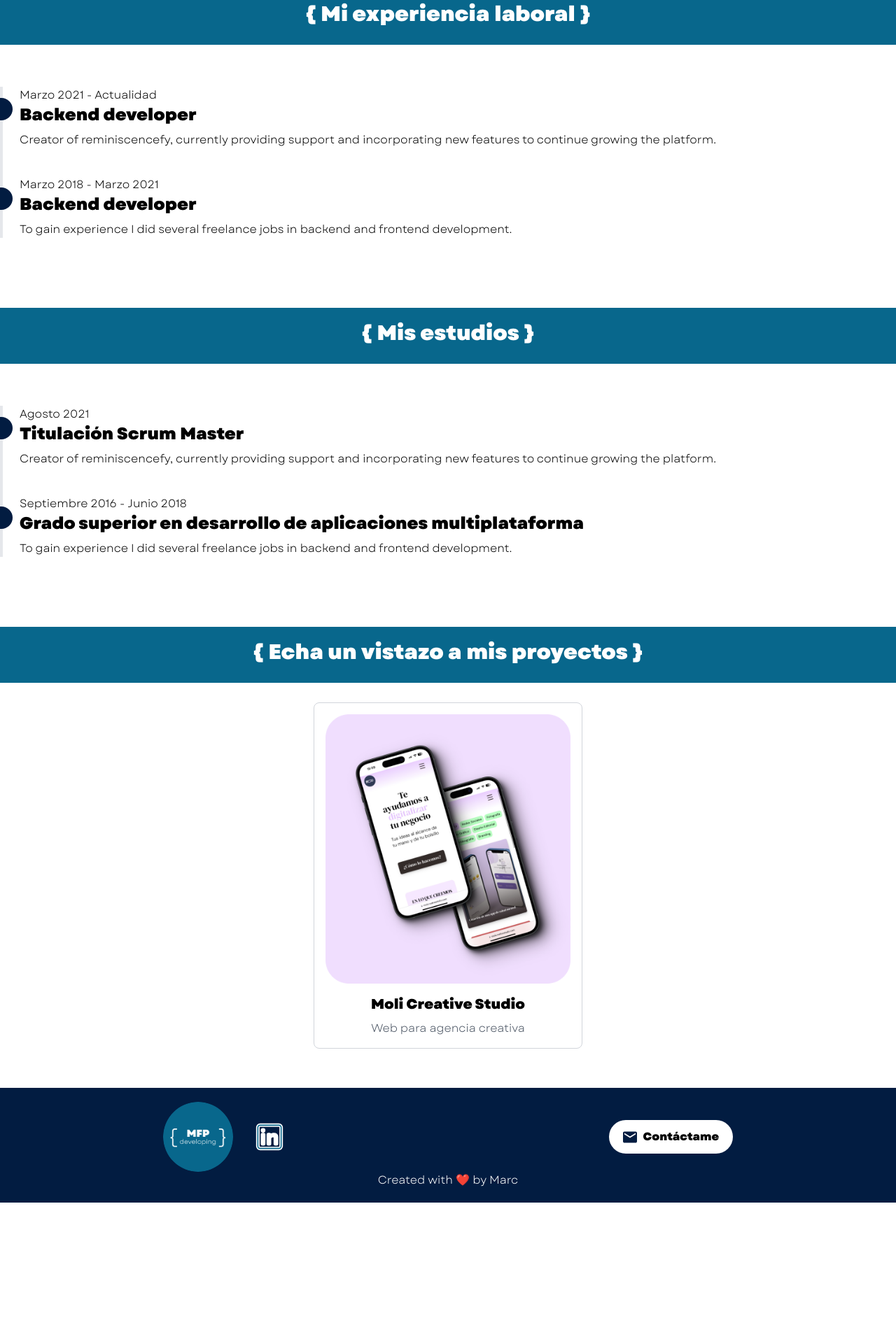
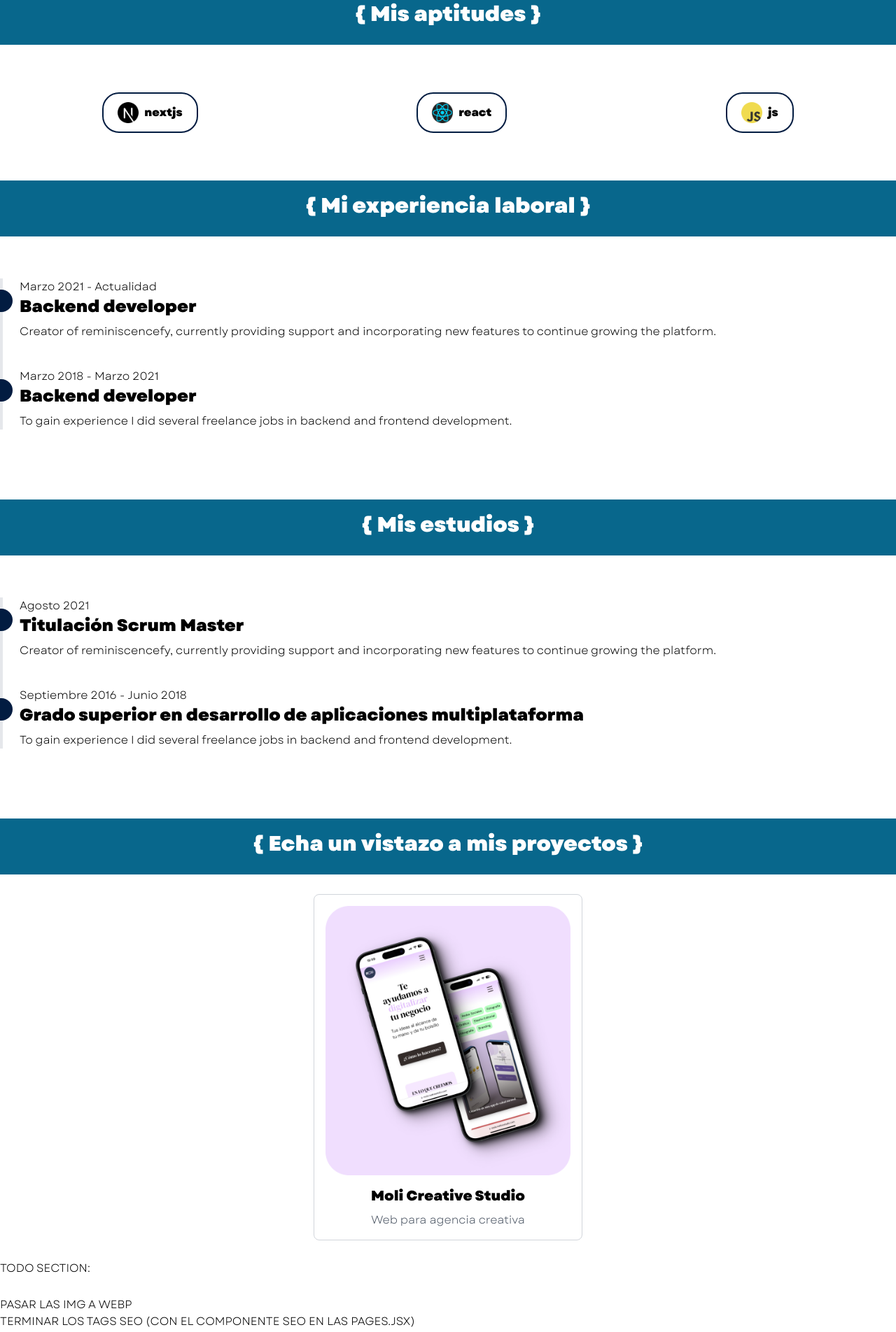
Before and after one commit to devtechmarc/cv-page, a React (Vite) app: page / in a window 1280 px wide. Shown: the part 860-2764 px from the top of the page at 70% size. Before the commit the page ends 2579 px from the top, so only its background shows below. Built offline with nearby package versions, Linux system fonts and the light colour scheme.

Commit message:
added seo configuration and new components

```diff
--- a/index.html
+++ b/index.html
@@ -4,9 +4,27 @@
     <meta charset="UTF-8" />
     <link rel="icon" type="image/svg+xml" href="/vite.svg" />
     <meta name="viewport" content="width=device-width, initial-scale=1.0" />
+
+
+    <meta name="description" content="Amante de la programación y el deporte, siempre he estado metido detrás del muro trabajando de Backend developer con Java. Ahora, directo a full stack. Mis 6 años de experiencia me han preparado para adaptarme a las situaciones y peculiaridades de cada proyecto, así como a tirar del hilo en busca de la mejor solución. En cada uno de mis proyectos me he dedicado al desarrollo de evolutivos y correctivos. Así como de hablar con el cliente sobre la opción más viable acorde a lo que necesitaba en cada momento.">
+    <meta name="keywords" content="React, desarrollador web, desarrollador fullstack, currículum, frontend, backend, JavaScript, Tailwind css, Java, Spring, Spring boot, Spring MVC, Oracle">
+    <meta name="author" content="Marc Fernández">
+    <meta property="og:site_name" content="Marc Fernández">
+    <meta property="og:title" content="Marc Fernández">
+    <meta property="og:description" content="Desarrollador web especializado en React.">
+    <meta property="og:image" content="URL_de_tu_imagen">
+    <meta property="og:type" content="website">
+    <meta property="og:url" content="https://tu-dominio.com">
+    <meta name="twitter:card" content="summary_large_image">
+    <meta name="twitter:title" content="Marc Fernández">
+    <meta name="twitter:description" content="Desarrollador web especializado en React.">
+    <meta name="twitter:image" content="URL_de_tu_imagen">
+
+
     <title>Marc Fernández</title>
   </head>
   <body class="scroll-smooth font-garet">
+    <noscript>You need to enable JavaScript to run this web.</noscript>
     <div id="root" class="min-h-screen"></div>
     <script type="module" src="/src/main.jsx"></script>
   </body>
--- a/package.json
+++ b/package.json
@@ -13,6 +13,7 @@
     "html-react-parser": "^5.1.10",
     "react": "^18.2.0",
     "react-dom": "^18.2.0",
+    "react-helmet": "^6.1.0",
     "react-router-dom": "^6.23.1"
   },
   "devDependencies": {
--- a/src/components/Technology.jsx
+++ b/src/components/Hobby.jsx
@@ -1,6 +1,6 @@
 import { technologiesImgRoute } from "../constants"
 
-export const Technology = ({title, width=60, height=60}) => {
+export const Hobby = ({title, width=60, height=60}) => {
   return (
     <img alt={title} src={technologiesImgRoute.concat(title).concat('.png')} className="rounded-full hover:scale-110 ease-in-out duration-150" width={width} height={height}/>
   )
--- a/src/components/TechnologiesGroup.jsx
+++ b/src/components/TechnologiesGroup.jsx
@@ -1,4 +1,4 @@
-import { Technology } from "./Technology"
+import { Hobby } from "./Hobby"
 import { Button } from "./shared/Button"
 import { Text } from "./shared/Text"
 
@@ -12,7 +12,7 @@ export const TechnologiesGroup = ({technologies = []}) => {
         <div className="flex flex-row justify-center flex-wrap gap-5">
             {
                 technologies.map(tech => (
-                    <Technology key={tech} title={tech} />
+                    <Hobby key={tech} title={tech} />
                 ))
             }
         </div>
--- a/src/components/home/Presentation.jsx
+++ b/src/components/home/Presentation.jsx
@@ -1,5 +1,5 @@
 import { homeDescription, homeTitle, technologies } from "../../copys/homeCopys"
-import { Technology } from "../Technology"
+import { Hobby } from "../Hobby"
 import Heading from "../shared/Heading"
 import { Text } from "../shared/Text"
 import parse from 'html-react-parser'
@@ -12,7 +12,7 @@ export const Presentation = () => {
         <div className="w-full flex flex-row justify-center gap-x-4">
             {
                 technologies.map(tech => (
-                    <Technology title={tech} key={tech}/>
+                    <Hobby title={tech} key={tech}/>
                 ))
             }
         </div>
--- a/src/components/index.js
+++ b/src/components/index.js
@@ -8,4 +8,4 @@ export * from './shared/Text';
 export * from './ButtonContactme';
 export * from './Card';
 export * from './FrontImage';
-export * from './Technology';
+export * from './Hobby';
--- a/src/components/shared/Button.jsx
+++ b/src/components/shared/Button.jsx
@@ -1,6 +1,6 @@
 import { iconsRoute } from "../../constants"
 
-export const Button = ({children = '', className = '', btnDark=true, icon, hoverEffect=true, onClickAction }) => {
+export const Button = ({children = '', className = '', btnDark=true, icon, hoverEffect=true, onClickAction, route= `${iconsRoute}`, format='svg', imgClassName='', border=false}) => {
   return (
     <button
       title={children}
@@ -8,10 +8,11 @@ export const Button = ({children = '', className = '', btnDark=true, icon, hover
       className={`px-5 py-3 rounded-3xl flex flex-row items-center font-bold
                   ${hoverEffect ? 'hover:scale-110 ease-in-out duration-150' : '' }
                   ${ btnDark ? 'bg-cv-dark-blue-950-base text-white' : 'bg-white text-black'}
+                  ${ border ? 'border-2 border-cv-dark-blue-950-base' : ''}
                   ${ className }`}
     >
       {
-       icon && <img src={`${iconsRoute}${icon}.svg`} alt={icon} className="mr-2" />
+       icon && <img src={`${route}${icon}.${format}`} alt={icon} className={`mr-2 ${imgClassName}`} />
       }
       {children}
     </button>
--- /dev/null
+++ b/src/components/shared/Seo.jsx
@@ -0,0 +1,26 @@
+import { Helmet } from 'react-helmet';
+
+
+// Put this component on pages.jsx
+const Seo = ({ title, description, keywords, image, url }) => {
+  return (
+    <Helmet>
+      <title>{title}</title>
+      <meta name="description" content={description} />
+      <meta name="keywords" content={keywords} />
+      <meta name="author" content="Marc Fernández"/>
+      <meta property="og:title" content={title} />
+      <meta property="og:description" content={description} />
+      <meta property="og:image" content={image} />
+      <meta property="og:url" content={url} />
+      <meta property="og:site_name" content={title}/>
+      <meta property="og:type" content="website"/>
+      <meta name="twitter:card" content="summary_large_image" />
+      <meta name="twitter:title" content={title} />
+      <meta name="twitter:description" content={description} />
+      <meta name="twitter:image" content={image} />
+    </Helmet>
+  );
+};
+
+export default Seo;
--- a/src/copys/homeCopys.js
+++ b/src/copys/homeCopys.js
@@ -3,6 +3,7 @@ export const homeDescription = 'Amante de la <strong>programación y el deporte
 export const homeSubtitle = '{ Mi experiencia laboral }';
 export const homeSubtitle2 = '{ Mis estudios }';
 export const homeSubtitle3 = '{ Echa un vistazo a mis proyectos }';
+export const homeSubtitle4 = '{ Mis aptitudes }';
 
 export const technologies = ['nextjs', 'react', 'js']
 
--- a/src/pages/HomePage.jsx
+++ b/src/pages/HomePage.jsx
@@ -1,11 +1,13 @@
 import { Timeline } from "../components/Timeline"
 import { Breaker } from "../components/shared/Breaker"
-import { homeSubtitle, homeSubtitle2, homeSubtitle3, laboralExperience, studies } from "../copys/homeCopys"
+import { homeSubtitle, homeSubtitle2, homeSubtitle3, homeSubtitle4, laboralExperience, studies } from "../copys/homeCopys"
 import { CvLayout } from "../layouts/CvLayout"
 import { HeroSection } from "../sections/HeroSection"
 import { ProjectsSection } from "../sections/ProjectsSection"
 import { useLocation } from "react-router-dom"
 import { useEffect } from "react"
+import { TechnologiesSection } from "../sections/TechnologiesSection"
+import Seo from "../components/shared/Seo"
 
 
 
@@ -24,8 +26,13 @@ export const HomePage = () => {
 
   return (
     <CvLayout>
+      <Seo title={'aa'} description={'aa'} image={'aa'} keywords={'aa'} url={'aa'} />
       <div className="w-full flex py-14 gap-7 flex-col">
         <HeroSection/>
+
+        <Breaker>{homeSubtitle4}</Breaker>
+
+        <TechnologiesSection/>
 
         <Breaker>{homeSubtitle}</Breaker>
 
@@ -39,6 +46,16 @@ export const HomePage = () => {
 
         <ProjectsSection/>
 
+        <h1>TODO SECTION:</h1>
+        <ul>
+          <li>PASAR LAS IMG A WEBP</li>
+          <li>TERMINAR LOS TAGS SEO (CON EL COMPONENTE SEO EN LAS PAGES.JSX)</li>
+          <li>METER FOTO EN LA SECCION DE PROYECTO NO ENCONTRADO</li>
+          <li>METER ANIMACIONES</li>
+          <li>BOTON DE DESCARGAR EL CV</li>
+          <li>VER SI METER LAS FOTOS EN CLOUDINARY</li>
+        </ul>
+
       </div>
     </CvLayout>
   )
--- a/src/pages/ProjectPage.jsx
+++ b/src/pages/ProjectPage.jsx
@@ -7,6 +7,7 @@ import { Button } from "../components/shared/Button";
 import { NotFound } from "../components/shared/NotFound";
 import { Text } from "../components/shared/Text";
 import Heading from "../components/shared/Heading";
+import Seo from "../components/shared/Seo";
 
 export const ProjectPage = () => {
   const { projectId } = useParams();
@@ -21,7 +22,9 @@ export const ProjectPage = () => {
   return (
     <CvLayout>
       {project ? (
-          <main className="w-full flex flex-col 2xl:container 2xl:m-auto 2xl:mt-10" >
+      <>
+        <Seo title={'bb'} description={'bb'} image={'bb'} keywords={'bb'} url={'bb'} />
+        <main className="w-full flex flex-col 2xl:container 2xl:m-auto 2xl:mt-10" >
             <figure className="w-full">
               <img src={project.imgFrontPage} alt={`Imagen de ${project.title}` } className="w-full 2xl:shadow-lg rounded-xl" />
             </figure>
@@ -46,8 +49,12 @@ export const ProjectPage = () => {
 
             </div>
         </main>
+      </>
       ) : (
-        <NotFound btnTitle={'Más proyectos'} title={'Proyecto no encontrado'} description={'El proyecto que buscas no existe o no se encuentra disponible. ¿Te gustaría ver otros? ¡Pincha abajo!'} />
+        <>
+          <Seo title={'Proyecto no encontrado | Marc Fernández'} description={'El proyecto que buscas no existe o no se encuentra disponible. ¿Te gustaría ver otros? ¡Pincha abajo!'} image={'bb'} keywords={'proyecto'} url={'bb'} />
+          <NotFound btnTitle={'Más proyectos'} title={'Proyecto no encontrado'} description={'El proyecto que buscas no existe o no se encuentra disponible. ¿Te gustaría ver otros? ¡Pincha abajo!'} />
+        </>
       )}
     </CvLayout>
   );
--- /dev/null
+++ b/src/sections/TechnologiesSection.jsx
@@ -0,0 +1,27 @@
+import { Button } from "../components/shared/Button"
+import { technologiesImgRoute } from "../constants"
+import { technologies } from "../copys/homeCopys"
+
+export const TechnologiesSection = () => {
+  return (
+    <section className="w-full container m-auto flex flex- flex-wrap justify-center md:justify-around gap-5 py-10">
+        {
+            technologies.map( tech =>
+                <Button
+                    key={tech}
+                    route={technologiesImgRoute}
+                    icon={tech}
+                    format="png"
+                    imgClassName="w-[30px] h-[30px]"
+                    border
+                    btnDark={false}
+                >
+                    { tech }
+                </Button>
+            )
+        }
+
+
+    </section>
+  )
+}
```
Also changed, not shown: 1 other file (tests, documents, lock files or other folders).
